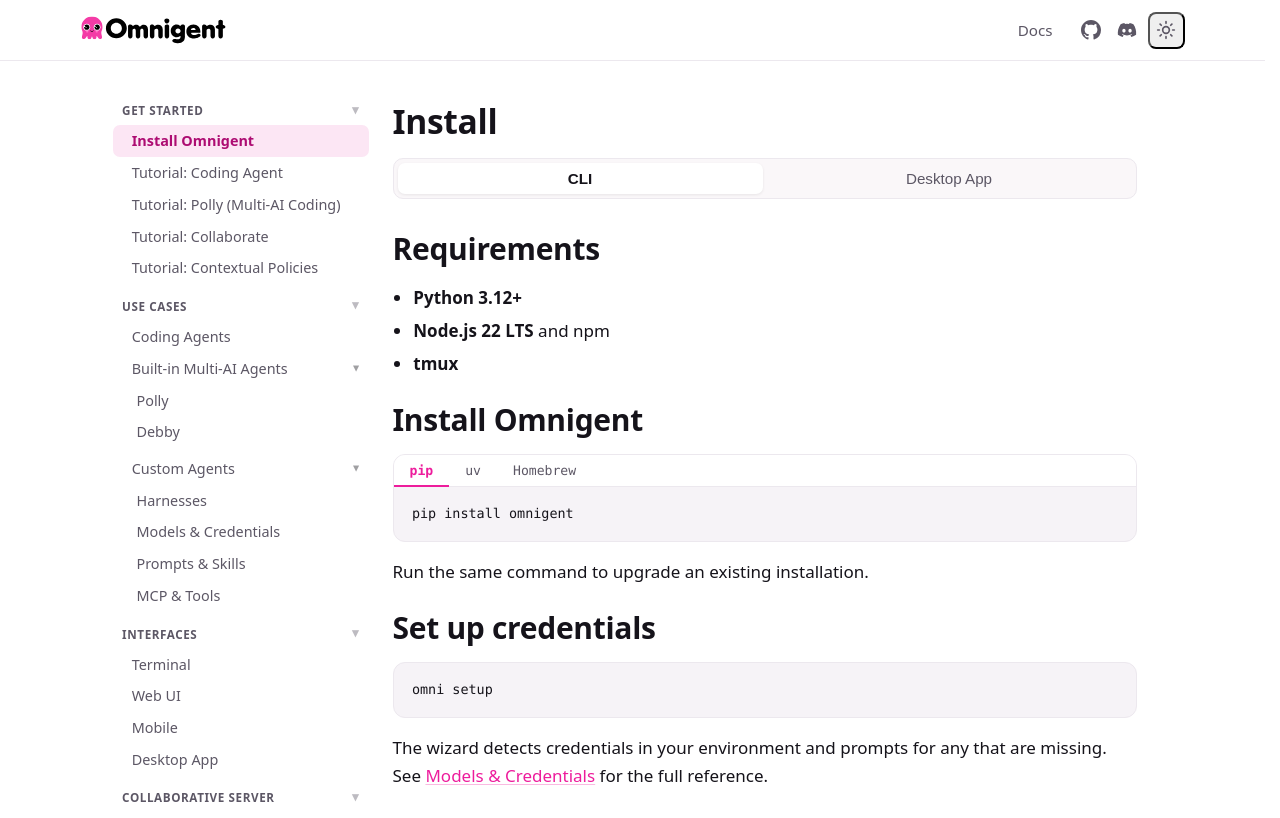
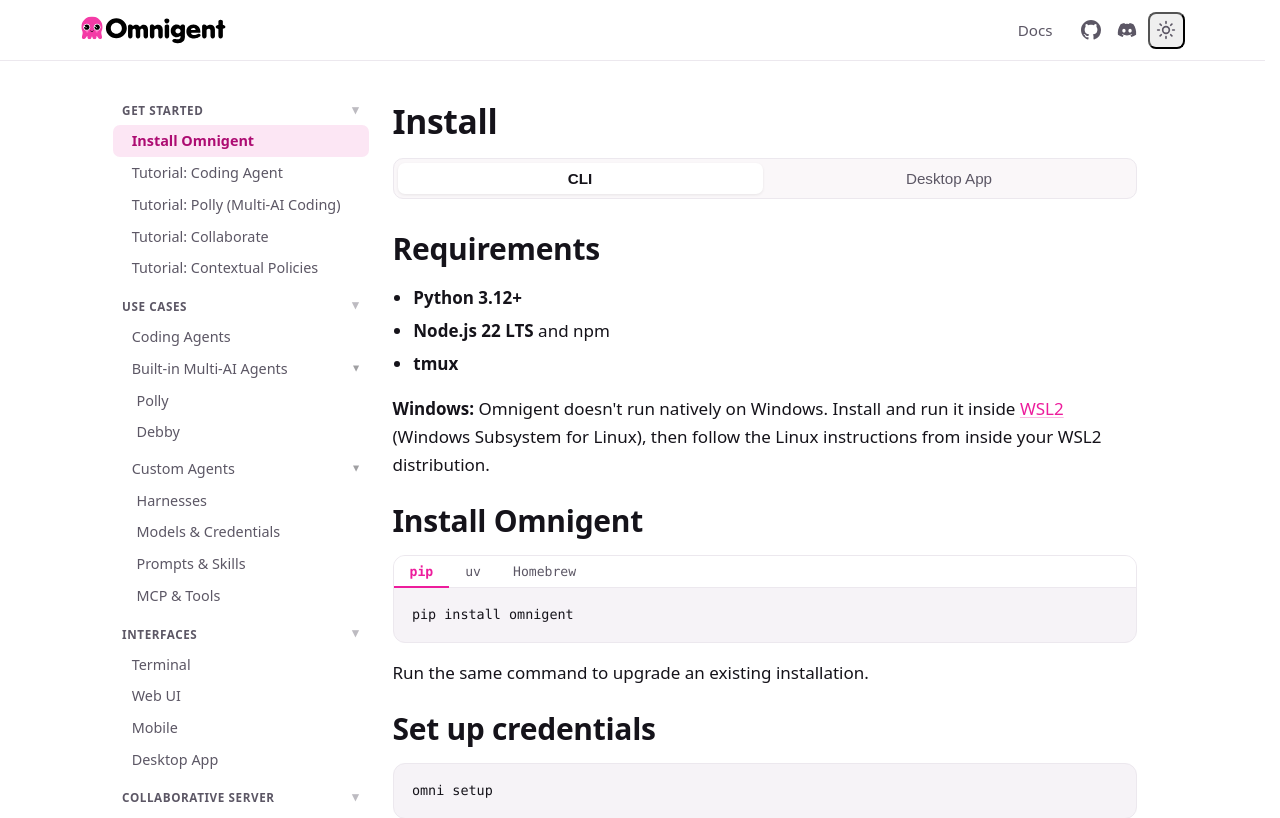
Before and after one commit to omnigent-ai/omnigent-site, a Next.js app: page /quickstart/install in a window 1280 px wide. Shown: the top 818 px of the page. Built offline with nearby package versions, Linux system fonts and the light colour scheme.

Commit message:
docs: note Windows requires WSL2
Omnigent doesn't run natively on Windows. Add a note to the install
Requirements section directing Windows users to install and run it inside
WSL2 and follow the Linux instructions from there.

```diff
--- a/app/quickstart/install/page.js
+++ b/app/quickstart/install/page.js
@@ -53,6 +53,16 @@ export default function Page() {
             <li><strong>Node.js 22 LTS</strong> and npm</li>
             <li><strong>tmux</strong></li>
           </ul>
+
+          <p>
+            <strong>Windows:</strong> Omnigent doesn{"'"}t run natively on Windows. Install and run it
+            inside{" "}
+            <a href="https://learn.microsoft.com/windows/wsl/install" target="_blank" rel="noopener noreferrer">
+              WSL2
+            </a>{" "}
+            (Windows Subsystem for Linux), then follow the Linux instructions from inside your WSL2
+            distribution.
+          </p>
 
           <h2>Install Omnigent</h2>
 
```
